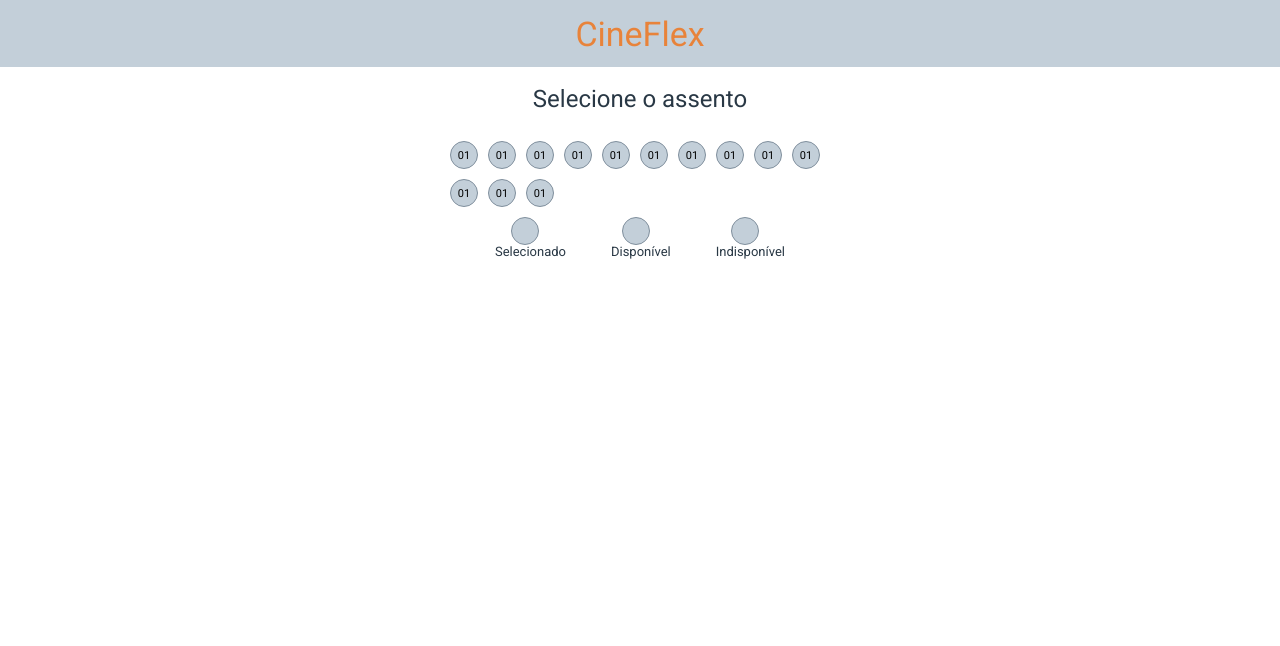
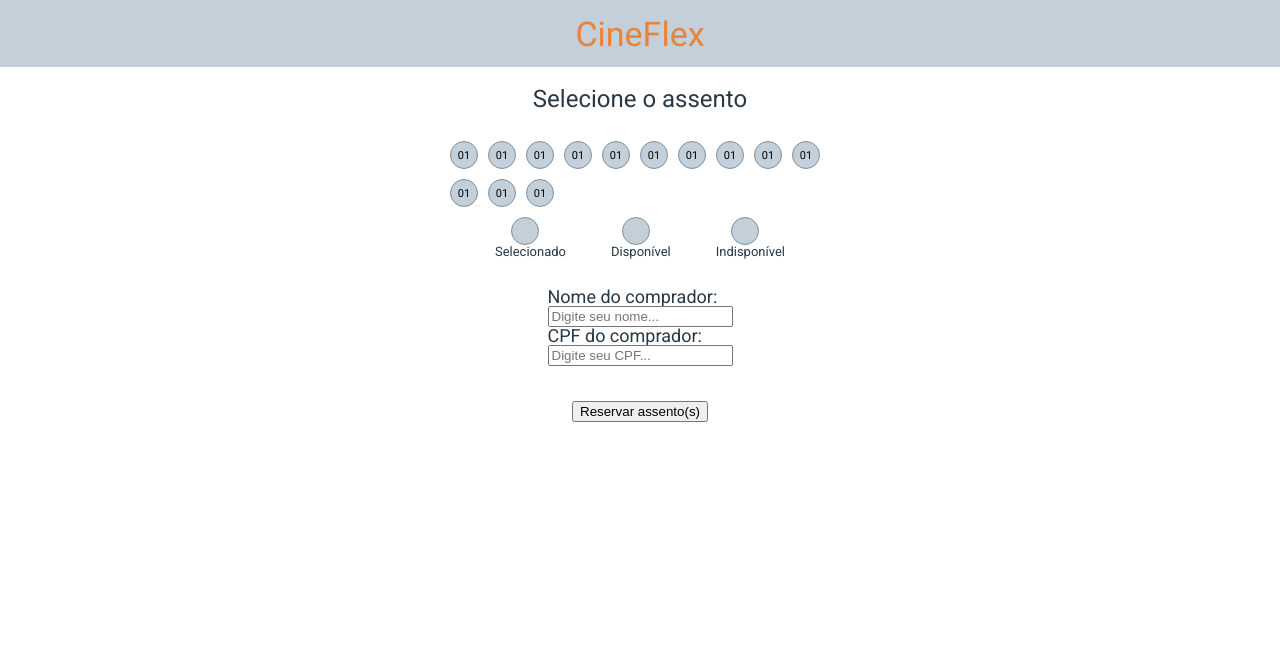
Before and after one commit to gioniemeyer/cineflex, a React app: page /sessao/IdSession in a window 1280 px wide. Shown: the top 646 px of the page. Built offline with nearby package versions, Linux system fonts and the light colour scheme.

Commit message:
finalização do escopo da reserva de assentos

```diff
--- a/src/components/MovieSeats.js
+++ b/src/components/MovieSeats.js
@@ -1,3 +1,5 @@
+import {Link} from 'react-router-dom';
+
 export default function MovieSeats() {
     return(
         <div className='container'>
@@ -57,6 +59,17 @@ export default function MovieSeats() {
                     <p>Indisponível</p>
                 </div>
             </div>
+            <form>
+                <p>Nome do comprador:</p>
+                <input placeholder="Digite seu nome..."/>
+                <p>CPF do comprador:</p>
+                <input placeholder="Digite seu CPF..."/>
+            </form>
+            <Link to="/sucesso">
+                <button>
+                    Reservar assento(s)
+                </button>
+            </Link>
         </div>
     )
 }
--- a/src/styles/style.css
+++ b/src/styles/style.css
@@ -110,6 +110,12 @@ body {
     align-items:center;
 }
 
+form {
+    margin-top: 30px;
+    font-size: 18px;
+    margin-bottom: 30px;
+}
+
 .footer {
     width: 100%;
     position: fixed;
```
